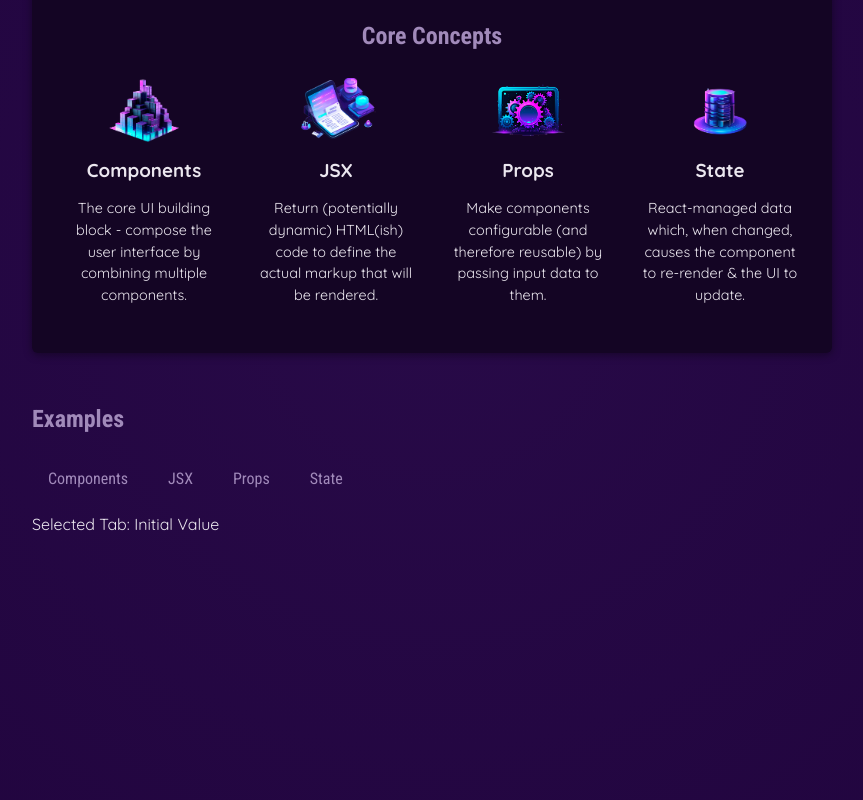
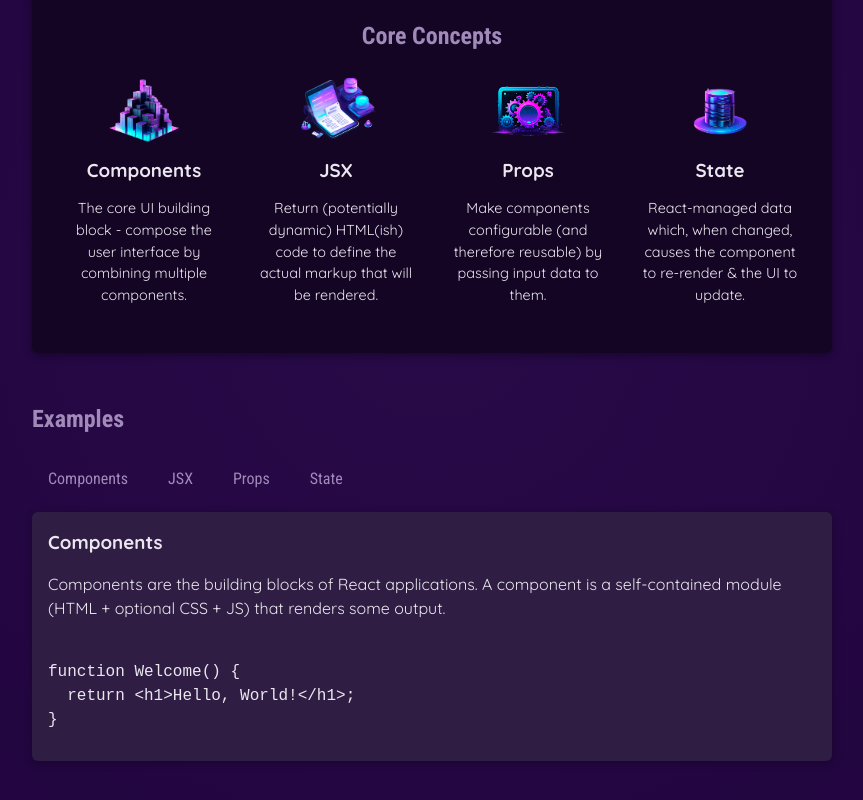
Before and after one commit to v152kuma/react-app-aggregator, a React (Vite) app: page / in a window 1280 px wide. Shown: the part 346-1146 px from the top of the page, without its empty margins (208-1071 px from the left). Built offline with nearby package versions, Linux system fonts and the light colour scheme.

Commit message:
deriving data based on state

```diff
--- a/src/App.jsx
+++ b/src/App.jsx
@@ -3,11 +3,11 @@ import {useState} from "react";
 import CoreConcepts from "./components/CoreConcepts.jsx";
 import Header from "./components/Header.jsx";
 import TabButton from "./components/TabButton.jsx";
-import { CORE_CONCEPTS } from "./data/data.js";
+import { CORE_CONCEPTS, EXAMPLES } from "./data/data.js";
 
 function App() {
 
-  const [selectedTab, setSelectedTab] = useState("Initial Value");
+  const [selectedTab, setSelectedTab] = useState("components");
 
   const handleClick = (tab) => {
         setSelectedTab(tab);
@@ -30,12 +30,16 @@ function App() {
         <section id ="examples">
           <h2>Examples</h2>
           <menu>
-          <TabButton onSelect={() => handleClick('Components')}>Components</TabButton>
-          <TabButton onSelect={() => handleClick('JSX')}>JSX</TabButton>
-          <TabButton onSelect={() => handleClick('Props')}>Props</TabButton>
-          <TabButton onSelect={() => handleClick('State')}>State</TabButton>
+          <TabButton onSelect={() => handleClick('components')}>Components</TabButton>
+          <TabButton onSelect={() => handleClick('jsx')}>JSX</TabButton>
+          <TabButton onSelect={() => handleClick('props')}>Props</TabButton>
+          <TabButton onSelect={() => handleClick('state')}>State</TabButton>
           </menu>
-         {selectedTab && <p>Selected Tab: {selectedTab}</p>}
+          <div id="tab-content">
+             <h3>{EXAMPLES[selectedTab].title}</h3>
+             <p>{EXAMPLES[selectedTab].description}</p>
+             <pre><code>{EXAMPLES[selectedTab].code}</code></pre>
+          </div>
         </section>
       </main>
     </div>
```
